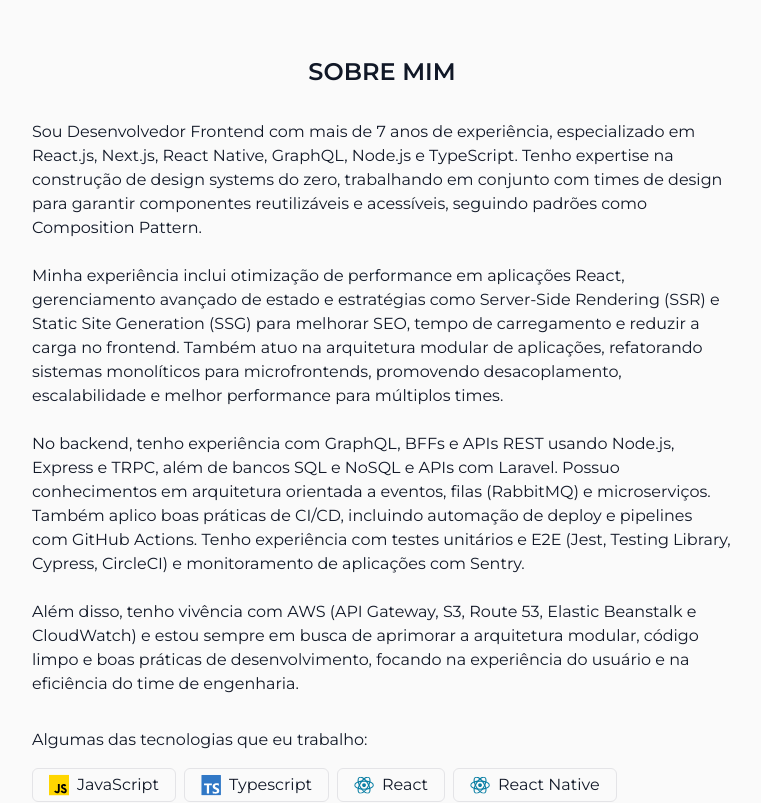
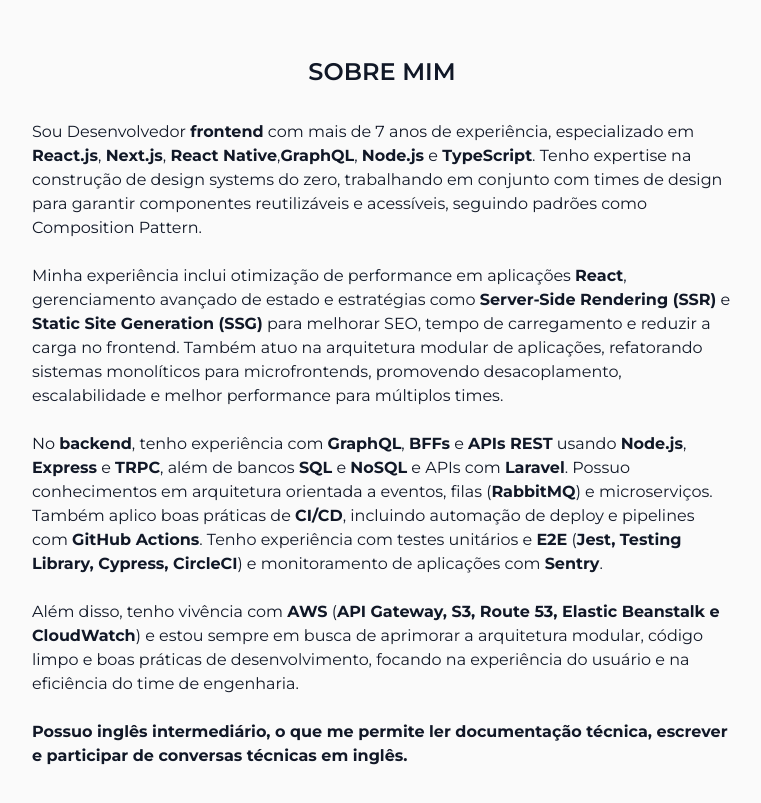
Before and after one commit to silvasmvs/silvasmvs.github.io, a Next.js app: page / in a window 1280 px wide. Shown: the part 840-1643 px from the top of the page, without its empty margins (258-1019 px from the left). Built offline with nearby package versions, Linux system fonts and the light colour scheme.

Commit message:
refactor: fixing responsive styles

```diff
--- a/src/app/components/ExperienceCard.tsx
+++ b/src/app/components/ExperienceCard.tsx
@@ -16,7 +16,7 @@
     tasks,
 }: ExperienceCardProps) {
   return (
-    <div className="flex flex-row mt-8 bg-white p-4 justify-center items-start gap-4">
+    <div className="flex flex-col mt-8 bg-white p-4 justify-center items-start w-full">
         <div className="min-w-[60px]">
             <Image alt="" height={60} width={60} src={logoUrl} />
         </div>
--- a/src/app/page.tsx
+++ b/src/app/page.tsx
@@ -7,11 +7,11 @@
 
 export default function Home() {
   return (
-    <div className="grid grid-rows-[100vh_70rem_120rem_100rem_5rem] min-h-screen">
+    <div className="grid grid-rows-[100vh_105rem_130rem_160rem_5rem] md:grid-rows-[100vh_70rem_130rem_100rem_5rem] min-h-screen">
       <section className="bg-red-500 text-white flex flex-col">
-        <nav className="bg-white px-48 justify-between flex flex-row min-h-[92px] items-center">
+        <nav className="bg-white md:px-48 justify-center gap-2 md:justify-between flex flex-col md:flex-row min-h-[92px] items-center">
           <h1 className="text-lg text-zinc-900">MAURICIO SILVA</h1>
-          <ul className="flex space-x-4 text-zinc-900">
+          <ul className="flex flex-row gap-4 text-zinc-900">
             <li>
               <Link href="#">Início</Link>
             </li>
@@ -26,8 +26,8 @@
             </li>
           </ul>
         </nav>
-        <div className="bg-white text-white px-48 h-full flex flex-row">
-          <div className="bg-white text-white p-4 h-full justify-center items-start flex flex-col w-3/6">
+        <div className="bg-white text-white h-full md:px-48 flex flex-col md:flex-row">
+          <div className="bg-white text-white p-4 h-full justify-center items-start flex flex-col w-full md:w-3/6">
             <span className="text-zinc-900 font-normal text-base font-[family-name:var(--font-montserrat)]">
               Olá, eu sou
             </span>
@@ -46,7 +46,7 @@
               <Link href="https://www.linkedin.com/in/silvasmvs/"><Image alt="" src="social-media/linkedin.svg" width={24} height={24} /></Link>
             </div>
           </div>
-          <div className="bg-white p-4 h-full w-3/6 flex justify-center items-center">
+          <div className="bg-white p-4 h-full w-full md:w-3/6 flex justify-center items-center">
             <Image alt="" width={400} height={400} src="profile.png" />
           </div>
         </div>
@@ -54,31 +54,33 @@
       <section id="about" className="bg-zinc-50 text-zinc-900 p-4 flex flex-col justify-start items-center py-[6rem]">
         <AnimateText className="text-2xl font-semibold">SOBRE MIM</AnimateText>
 
-        <AnimateText className="mt-8 max-w-[700px]">
-          Sou Desenvolvedor Frontend com mais de 7 anos de experiência, especializado em React.js, Next.js, React Native,
-          GraphQL, Node.js e TypeScript. Tenho expertise na construção de design systems do zero, trabalhando em conjunto
+        <AnimateText className="mt-8 w-full md:max-w-[700px]">
+          Sou Desenvolvedor <b>frontend</b> com mais de 7 anos de experiência, especializado em <b>React.js</b>, <b>Next.js</b>, <b>React Native</b>,
+          <b>GraphQL</b>, <b>Node.js</b> e <b>TypeScript</b>. Tenho expertise na construção de design systems do zero, trabalhando em conjunto
           com times de design para garantir componentes reutilizáveis e acessíveis, seguindo padrões como Composition Pattern. <br /><br />
 
-          Minha experiência inclui otimização de performance em aplicações React, gerenciamento avançado de estado e estratégias
-          como Server-Side Rendering (SSR) e Static Site Generation (SSG) para melhorar SEO, tempo de carregamento e reduzir a
+          Minha experiência inclui otimização de performance em aplicações <b>React</b>, gerenciamento avançado de estado e estratégias
+          como  <b>Server-Side Rendering (SSR)</b> e <b>Static Site Generation (SSG)</b> para melhorar SEO, tempo de carregamento e reduzir a
           carga no frontend. Também atuo na arquitetura modular de aplicações, refatorando sistemas monolíticos para microfrontends,
           promovendo desacoplamento, escalabilidade e melhor performance para múltiplos times. <br /><br />
 
-          No backend, tenho experiência com GraphQL, BFFs e APIs REST usando Node.js, Express e TRPC, além de bancos SQL e NoSQL e
-          APIs com Laravel. Possuo conhecimentos em arquitetura orientada a eventos, filas (RabbitMQ) e microserviços. Também aplico
-          boas práticas de CI/CD, incluindo automação de deploy e pipelines com GitHub Actions. Tenho experiência com testes unitários
-          e E2E (Jest, Testing Library, Cypress, CircleCI) e monitoramento de aplicações com Sentry. <br /><br />
+          No <b>backend</b>, tenho experiência com <b>GraphQL</b>, <b>BFFs</b> e <b>APIs REST</b> usando <b>Node.js</b>, <b>Express</b> e <b>TRPC</b>, além de bancos <b>SQL</b> e <b>NoSQL</b> e
+          APIs com <b>Laravel</b>. Possuo conhecimentos em arquitetura orientada a eventos, filas (<b>RabbitMQ</b>) e microserviços. Também aplico
+          boas práticas de <b>CI/CD</b>, incluindo automação de deploy e pipelines com <b>GitHub Actions</b>. Tenho experiência com testes unitários
+          e <b>E2E</b> (<b>Jest, Testing Library, Cypress, CircleCI</b>) e monitoramento de aplicações com <b>Sentry</b>. <br /><br />
 
-          Além disso, tenho vivência com AWS (API Gateway, S3, Route 53, Elastic Beanstalk e CloudWatch) e estou sempre em busca de
+          Além disso, tenho vivência com <b>AWS</b> (<b>API Gateway, S3, Route 53, Elastic Beanstalk e CloudWatch</b>) e estou sempre em busca de
           aprimorar a arquitetura modular, código limpo e boas práticas de desenvolvimento, focando na experiência do usuário e na
-          eficiência do time de engenharia.
+          eficiência do time de engenharia. <br /><br />
+
+          <b>Possuo inglês intermediário, o que me permite ler documentação técnica, escrever e participar de conversas técnicas em inglês.</b>
         </AnimateText>
 
-        <AnimateText className="mt-8 w-[700px]">
+        <AnimateText className="mt-8 w-full md:max-w-[700px]">
           Algumas das tecnologias que eu trabalho:
         </AnimateText>
 
-        <ul className="flex flex-wrap gap-2 mt-4 max-w-[700px]">
+        <ul className="flex flex-wrap gap-2 mt-4 w-full md:max-w-[700px]">
           <Label name="JavaScript" iconUrl="labels/icon-javascript.svg" />
           <Label name="Typescript" iconUrl="labels/icon-typescript.svg" />
           <Label name="React" iconUrl="labels/icon-react.svg" />
@@ -104,11 +106,11 @@
           <Label name="Sentry" iconUrl="labels/icon-sentry.svg" />
         </ul>
       </section>
-      <section id="experiences" className="bg-white text-zinc-900 p-[6rem] flex flex-col justify-start items-center">
+      <section id="experiences" className="bg-white text-zinc-900 p-4 md:p-[6rem] flex flex-col justify-start items-center py-[6rem]">
         <AnimateText className="text-2xl font-semibold">
           EXPERIÊNCIAS
         </AnimateText>
-        <div className="max-w-[700px] gap-1">
+        <div className="w-full md:max-w-[700px] gap-1">
           <ExperienceCard
             logoUrl="logos/ClassApp.png"
             position="Engenheiro de Software Sênior"
@@ -171,7 +173,7 @@
         </div>
 
         <div className="max-w-[900px] gap-2 flex flex-wrap justify-between mt-12">
-          <div className="justify-center items-start flex flex-col max-w-[410px] w-1/2 gap-3 p-4">
+          <div className="justify-center items-start flex flex-col md:max-w-[410px] md:w-1/2 gap-3 p-4">
             <Link href="https://github.com/silvasmvs/cuidar-plus" target="_blank">
               <Image width={418} height={320} alt="" src={"projects/cuidar+.svg"}  />
               <h2 className="font-semibold text-xl mt-4">Cuidar+</h2>
@@ -194,7 +196,7 @@
               <Label small name="Trpc" iconUrl="labels/icon-trpc.svg" />
             </div>
           </div>
-          <div className="justify-center items-start flex flex-col max-w-[410px] w-1/2 gap-2 p-4">
+          <div className="justify-center items-start flex flex-col md:max-w-[410px] md:w-1/2gap-2 p-4">
             <Link href="https://github.com/silvasmvs/microsservices-api" target="_blank">
               <Image width={418} height={320} alt="" src={"projects/server.svg"}  />
               <h2 className="font-semibold text-xl mt-4">Microsservices Api</h2>
@@ -213,7 +215,7 @@
               <Label small name="AWS" iconUrl="labels/icon-aws.svg" />
             </div>
           </div>
-          <div className="justify-center items-start flex flex-col max-w-[410px] w-1/2 gap-2 p-4">
+          <div className="justify-center items-start flex flex-col md:max-w-[410px] md:w-1/2 gap-2 p-4">
             <Link href="https://github.com/silvasmvs/portfolio-ui" target="_blank">
               <Image width={418} height={320} alt="" src={"projects/portfolio.svg"}  />
               <h2 className="font-semibold text-xl mt-4">Portfólio UI</h2>
@@ -229,7 +231,7 @@
               <Label small name="Tailwind" iconUrl="labels/icon-tailwindcss.svg" />
             </div>
           </div>
-          <div className="justify-center items-start flex flex-col max-w-[410px] w-1/2 gap-2 p-4">
+          <div className="justify-center items-start flex flex-col md:max-w-[410px] md:w-1/2 gap-2 p-4">
             <Link href="https://www.figma.com/design/kR0v1SS9WNen2qnk378gQC/Cuidar%2B?node-id=0-1&t=DFSUMoLzoyGCb1GA-1" target="_blank">
               <Image width={418} height={320} alt="" src={"projects/cuidar+ui.svg"}  />
               <h2 className="font-semibold text-xl mt-4">Cuidar+ UX/UI</h2>
@@ -250,14 +252,14 @@
           </div>
         </div>
       </section>
-      <footer className="bg-zinc-950 text-white px-20 flex flex-row justify-between items-center">
-      <span>Copyright 2025</span>
-        <span>Desenvolvido por Mauricio Silva</span>
+      <footer className="bg-zinc-950 text-white px-4 md:px-20 flex flex-row justify-between items-center">
+          <span>Copyright 2025</span>
+          <span>Desenvolvido por Mauricio Silva</span>
 
-        <div className="flex flex-row justify-between items-center gap-6">
-          <Link href="https://github.com/silvasmvs" target="_blank"><Image className="invert" alt="" src="social-media/github.svg" width={24} height={24} /></Link>
-          <Link href="https://www.linkedin.com/in/silvasmvs/" target="_blank"><Image className="invert" alt="" src="social-media/linkedin.svg" width={24} height={24} /></Link>
-        </div>
+          <div className="flex flex-row justify-between items-center gap-4 md:gap-6">
+            <Link href="https://github.com/silvasmvs" target="_blank"><Image className="invert" alt="" src="social-media/github.svg" width={24} height={24} /></Link>
+            <Link href="https://www.linkedin.com/in/silvasmvs/" target="_blank"><Image className="invert" alt="" src="social-media/linkedin.svg" width={24} height={24} /></Link>
+          </div>
       </footer>
     </div>
   );
```
